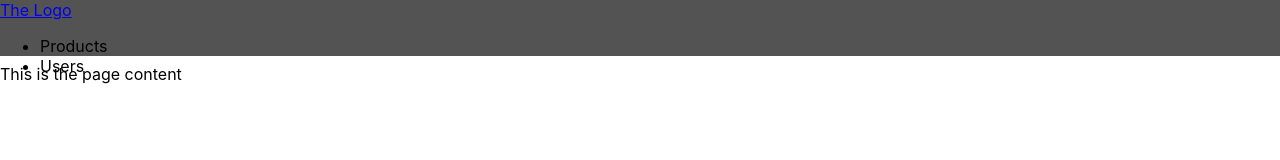
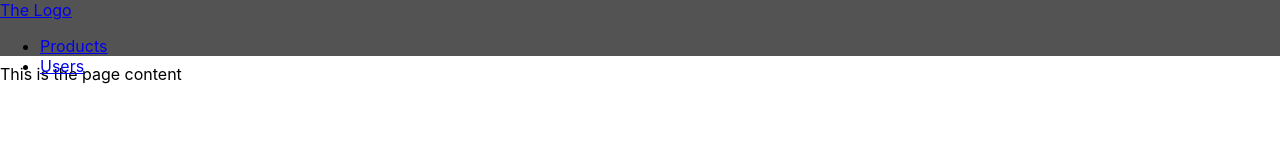
Before and after one commit to tariktabakovic/react-navigation-bar, a React (Create React App) app: page / in a window 1280 px wide. Shown: the top 160 px of the page. Built offline with nearby package versions, Linux system fonts and the light colour scheme.

Commit message:
fix typo

```diff
--- a/src/components/Toolbar/Toolbar.js
+++ b/src/components/Toolbar/Toolbar.js
@@ -8,8 +8,8 @@ const toolbar = props => (
             <div className="toolbar_logo"><a href="/">The Logo</a></div>
             <div className="toolbar_navigation-items">
                 <ul>
-                    <li><a href="/"></a>Products</li>
-                    <li><a href="/"></a>Users</li>
+                    <li><a href="/">Products</a></li>
+                    <li><a href="/">Users</a></li>
                 </ul>
             </div>
         </nav>
```
